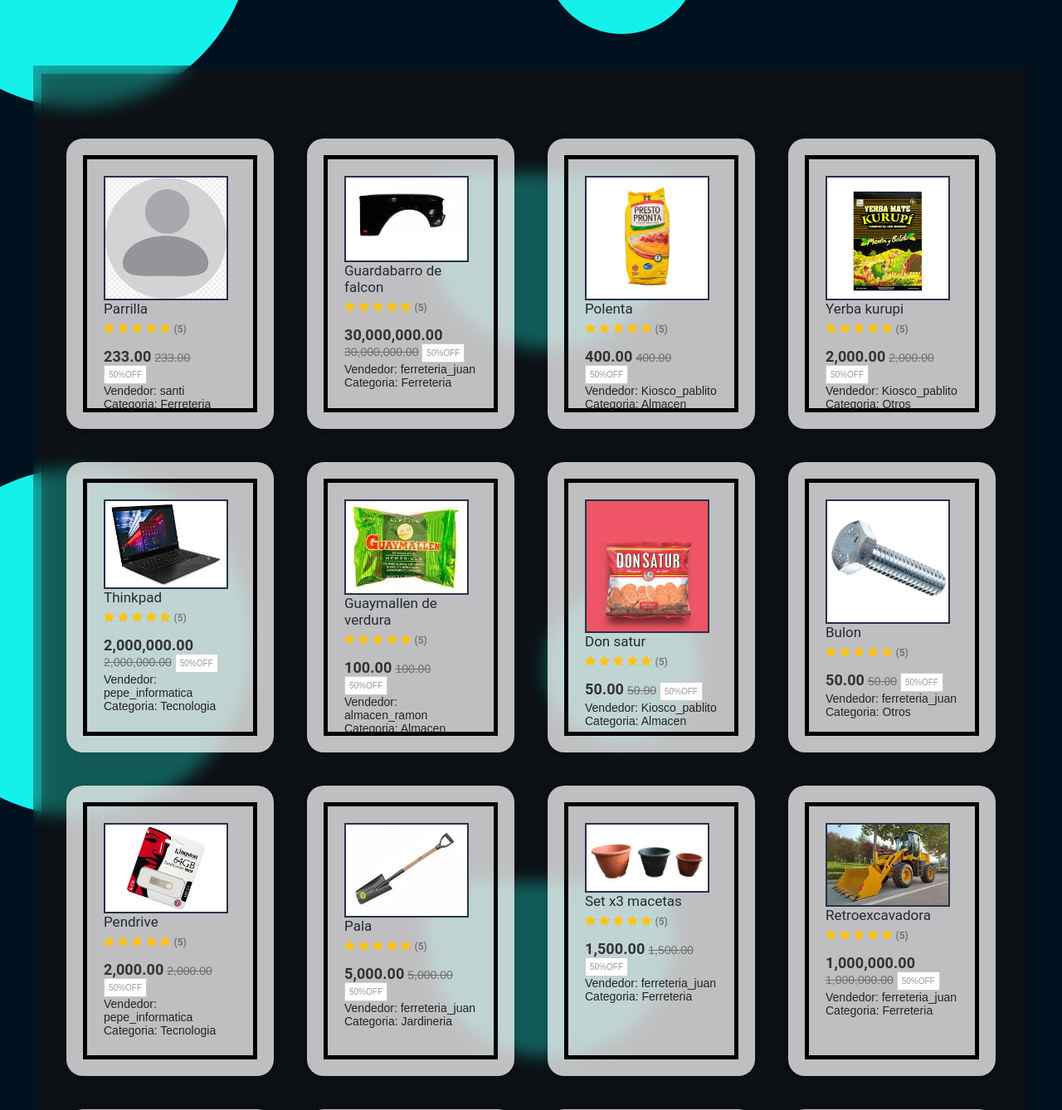
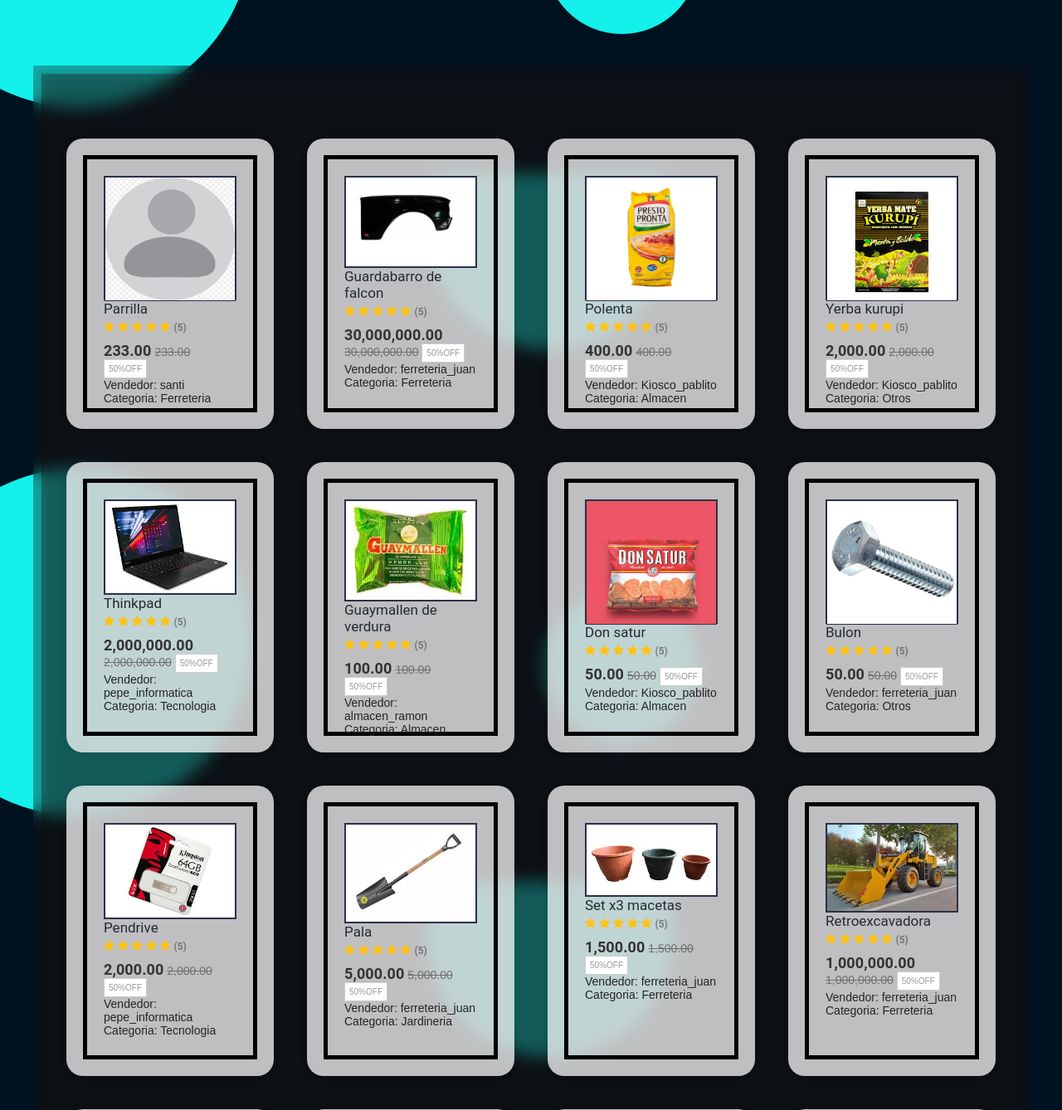
Before and after one commit to S4ntifdz/MercadoVilla, a Django app: page /web/ in a window 1280 px wide. Shown: the part 644-1982 px from the top of the page at 83% size. Run offline with Django 4.2, Linux system fonts and the light colour scheme; data comes from the database, SQL or seed files in the repository; both versions use the stored data as it was after the commit; some libraries are stand-ins or nearby versions.

Commit message:
solucion error de imagenes en la pantalla principal

```diff
--- a/static/css/home.css
+++ b/static/css/home.css
@@ -489,8 +489,8 @@ html {
 }
 
 .product-img {
-  max-width: 150px;
-  max-height: 260px ;
+  max-width: 170px;
+  max-height: 150px;
   border: #2b304a 1px solid;
 
 }
@@ -529,7 +529,7 @@ html {
 .product-rating {
   color: #FFC315;
   font-size: 14px;
-  padding-top: 6px;
+  padding-top: 4px;
 }
 
 .product-rating span {
@@ -572,7 +572,7 @@ html {
 }
 
 .product-price {
-  margin-top: 15px;
+  margin-top: 10px;
 }
 
 
```
Also changed, not shown: db.sqlite3.
